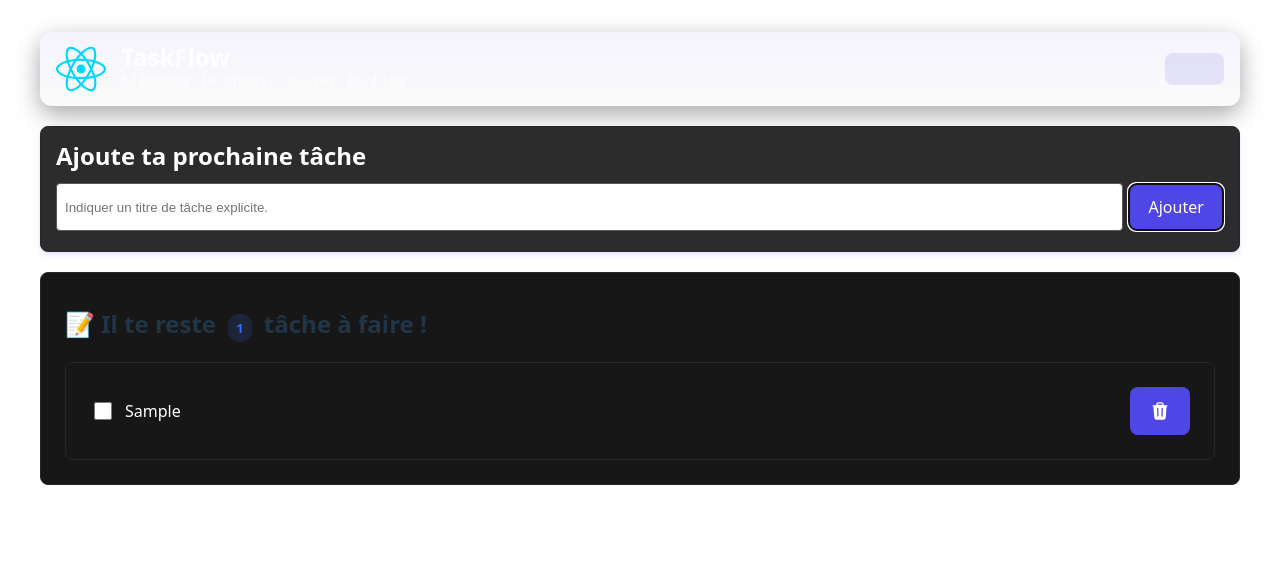
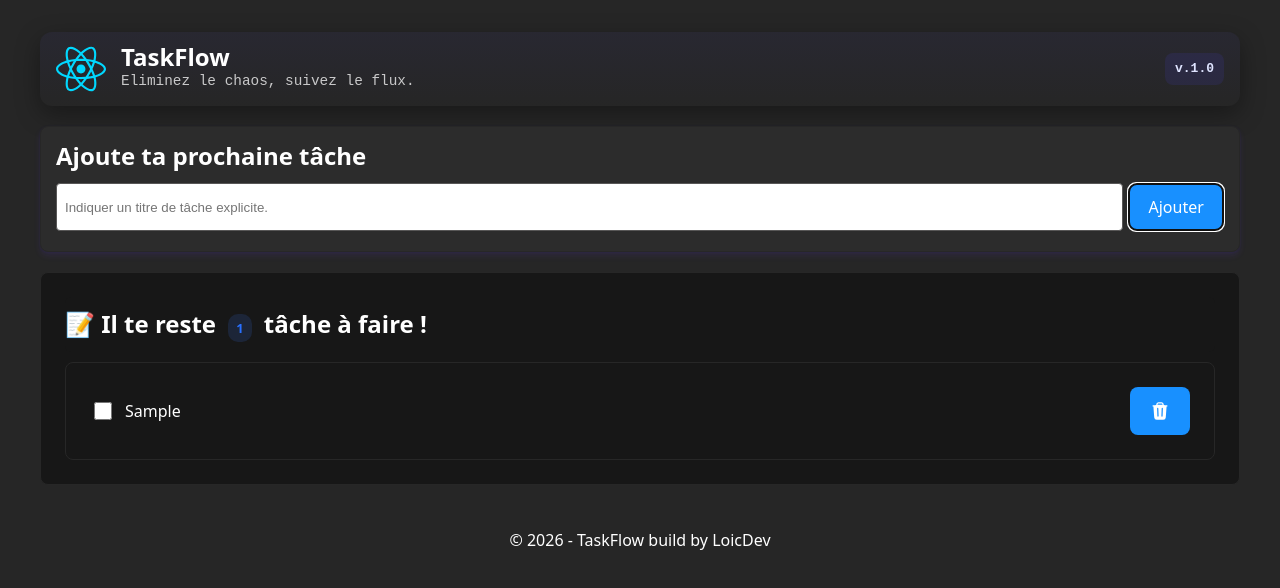
Before and after one commit to possi21-franc/task_flow, a React (Vite) app: page / in a window 1280 px wide. Both pictures are taken after typing "Sample" into the empty fields and a click on the button "Ajouter". Shown: the top 588 px of the page. Built offline with nearby package versions, Linux system fonts and the light colour scheme.

Commit message:
modification du back-ground d u body

```diff
--- a/src/components/taskList/TaskList.module.css
+++ b/src/components/taskList/TaskList.module.css
@@ -15,6 +15,7 @@
   padding-top: 8px;
   padding-bottom: 8px;
   border-radius: 6px;
+  color: white;
 }
 @media screen and (max-width: 600px) {
   .title {
--- a/src/index.css
+++ b/src/index.css
@@ -5,7 +5,6 @@
 
   color-scheme: light dark;
   color: rgba(255, 255, 255, 0.87);
-  background-color: #242424;
 
   font-synthesis: none;
   text-rendering: optimizeLegibility;
@@ -23,6 +22,7 @@ body {
   min-height: 100vh;
   box-sizing: border-box;
   min-width: 320px;
+  background-color: #262626;
 }
 
 h1 {
@@ -129,7 +129,7 @@ button:focus-visible {
 }
 
 .button-primary {
-  background-color: #4f46e5;
+  background-color: #1890ff;
   color: #ffffff;
 }
 .important {
```
